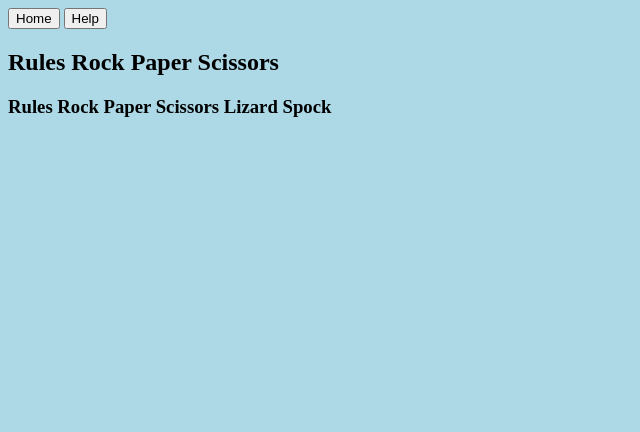
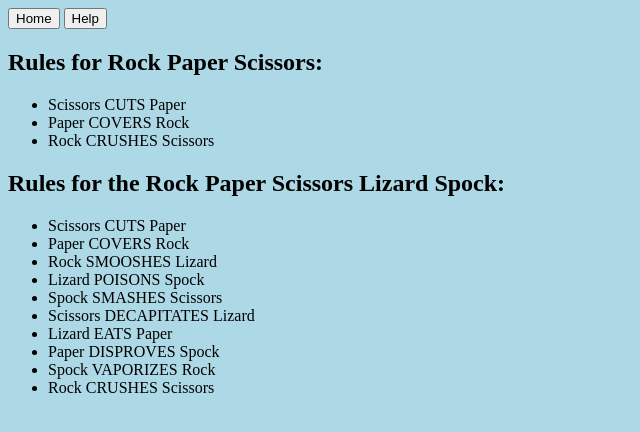
Before and after one commit to comp426-2023-spring/e02-clewis7, a website: page public/index.html in a window 1280 px wide. Both pictures are taken after a click on the button "Help". Shown: the whole page, without its empty margins (0-640 px from the left). Drawn offline with Linux system fonts and the light colour scheme.

Commit message:
add rules

```diff
--- a/public/index.html
+++ b/public/index.html
@@ -19,8 +19,25 @@
                 <p>If you have any questions about how the game is played, please click the help button.</p>
             </div>
             <div id="help" class="inactive">
-                <h2>Rules Rock Paper Scissors</h2>
-                <h3>Rules Rock Paper Scissors Lizard Spock</h3>
+                <h2>Rules for Rock Paper Scissors:</h2>
+                <ul>
+                    <li>Scissors CUTS Paper</li>
+                    <li>Paper COVERS Rock</li>
+                    <li>Rock CRUSHES Scissors</li>
+                </ul>
+                <h2>Rules for the Rock Paper Scissors Lizard Spock:</h2>
+                <ul>
+                    <li>Scissors CUTS Paper</li>
+                    <li>Paper COVERS Rock</li>
+                    <li>Rock SMOOSHES Lizard</li>
+                    <li>Lizard POISONS Spock</li>
+                    <li>Spock SMASHES Scissors</li>
+                    <li>Scissors DECAPITATES Lizard</li>
+                    <li>Lizard EATS Paper</li>
+                    <li>Paper DISPROVES Spock</li>
+                    <li>Spock VAPORIZES Rock</li>
+                    <li>Rock CRUSHES Scissors</li>
+                </ul>
             </div>
         </div>
     </body>
--- a/public/styles.css
+++ b/public/styles.css
@@ -9,3 +9,15 @@ div.active {
 div.inactive {
       display: none;
     }
+
+.h2{
+    font-size: 40;
+}
+
+.h3{
+    font-size: 50;
+}
+
+.h1{
+    font-size: 10;
+}
```
